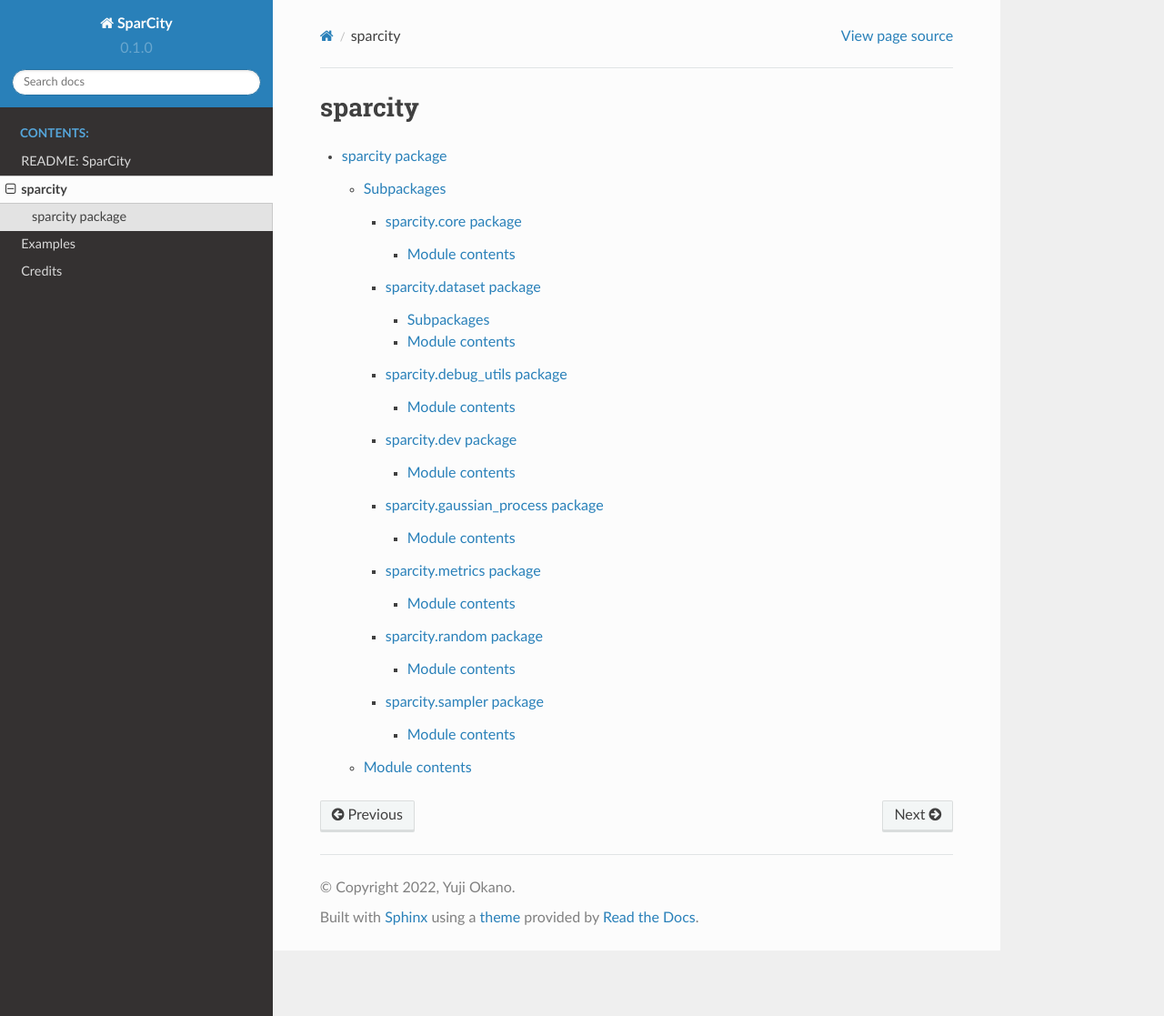
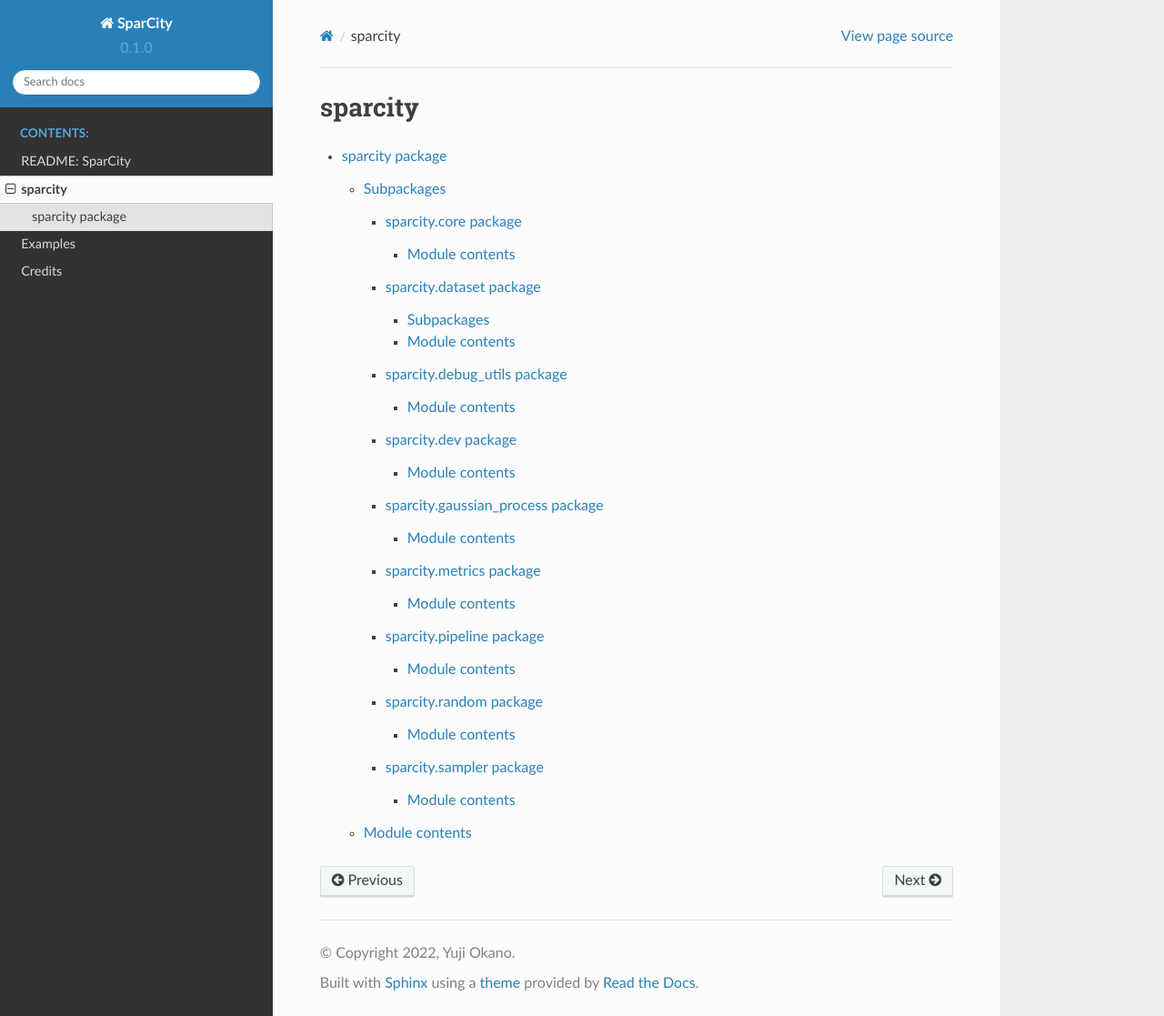
Before and after one commit to yo-aka-gene/SparCity, a Sphinx documentation site: the page built from docs/modules.rst, in a window 1280 px wide and 1117 px high. Shown: the whole window at 91% size. Built offline with Sphinx 7.4.7 and the Read the Docs theme 2.0.0, drawn with Linux system fonts in a browser that asks for light colours.

Commit message:
:sparkles::books: add pipeline

```diff
--- /dev/null
+++ b/docs/sparcity.pipeline.rst
@@ -0,0 +1,11 @@
+sparcity.pipeline package
+=========================
+
+Module contents
+---------------
+
+.. automodule:: sparcity.pipeline
+   :members:
+   :special-members: __init__
+   :undoc-members:
+   :show-inheritance:
--- a/docs/sparcity.rst
+++ b/docs/sparcity.rst
@@ -13,6 +13,7 @@ Subpackages
    sparcity.dev
    sparcity.gaussian_process
    sparcity.metrics
+   sparcity.pipeline
    sparcity.random
    sparcity.sampler
 
--- a/setup.py
+++ b/setup.py
@@ -10,6 +10,7 @@ packages = \
  'sparcity.dev',
  'sparcity.gaussian_process',
  'sparcity.metrics',
+ 'sparcity.pipeline',
  'sparcity.random',
  'sparcity.sampler']
 
```
